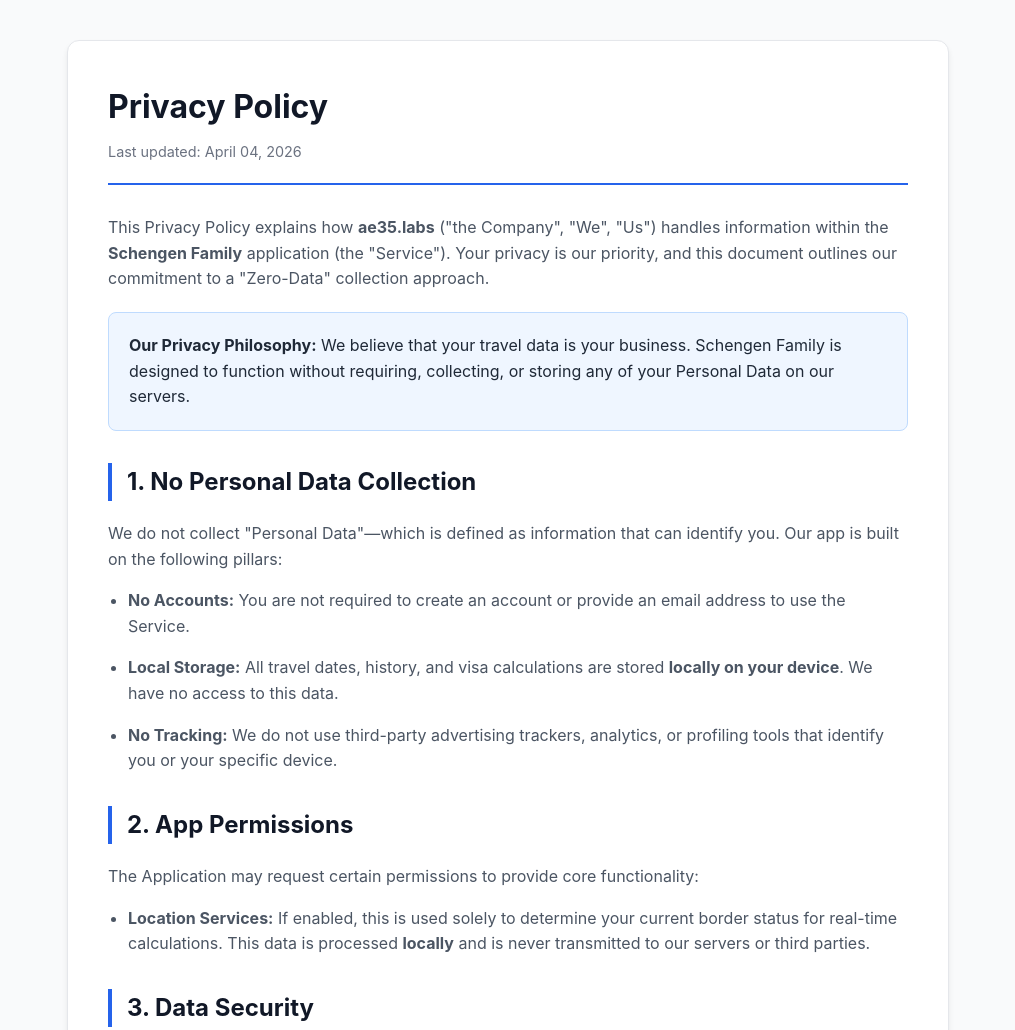
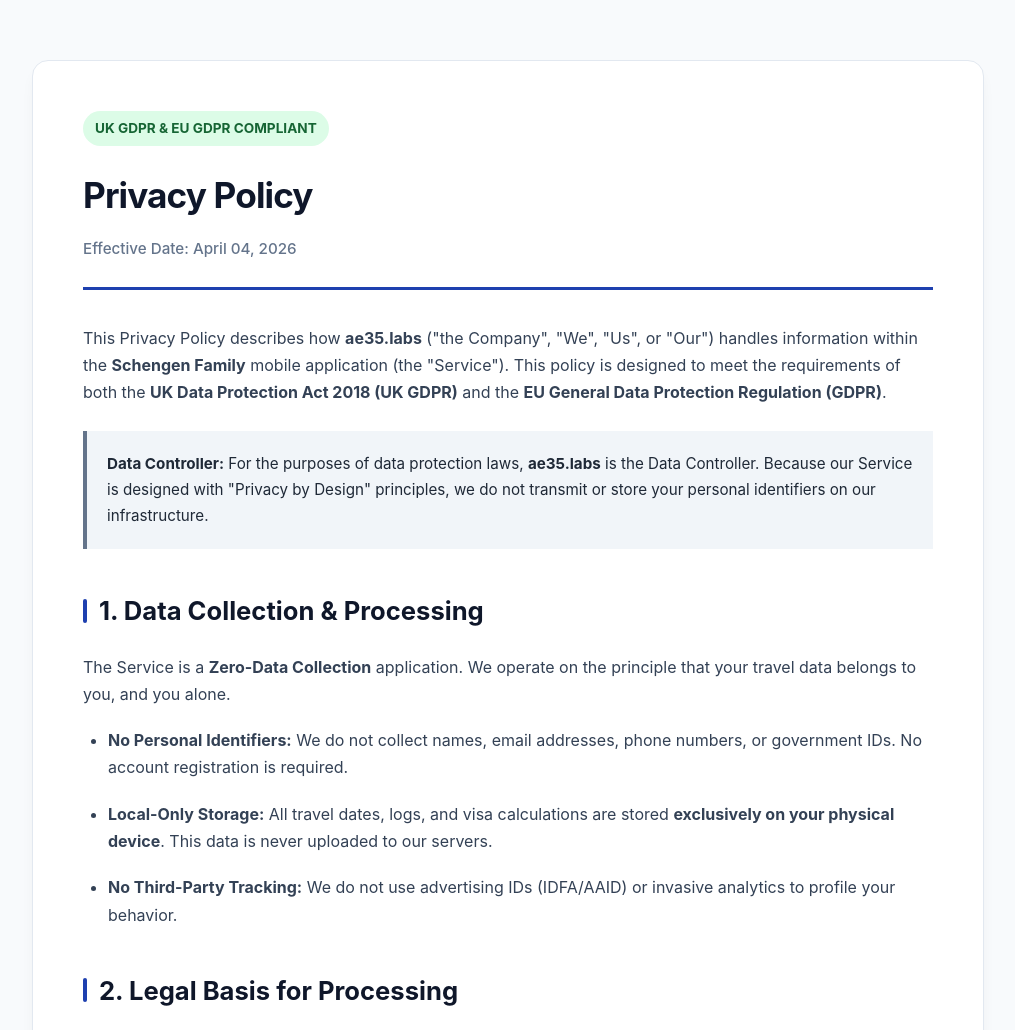
Before and after one commit to ae35labs/ae35labs-privacy, a plain HTML site: page index.html in a window 1280 px wide. Shown: the top 1030 px of the page, without its empty margins (132-1147 px from the left). Drawn offline with Linux system fonts and the light colour scheme.

Commit message:
Update privacy policy and styling in index.html

```diff
--- a/index.html
+++ b/index.html
@@ -6,16 +6,17 @@
     <title>Privacy Policy | Schengen Family</title>
     <style>
         :root {
-            --primary-color: #2563eb;
+            --primary-color: #1e40af; /* Deep Blue */
+            --accent-color: #3b82f6;
             --text-color: #1f2937;
-            --bg-color: #f9fafb;
+            --bg-color: #f8fafc;
             --card-bg: #ffffff;
-            --border-color: #e5e7eb;
+            --border-color: #e2e8f0;
         }
 
         body {
-            font-family: -apple-system, BlinkMacSystemFont, "Segoe UI", Roboto, Helvetica, Arial, sans-serif;
-            line-height: 1.6;
+            font-family: -apple-system, BlinkMacSystemFont, "Inter", "Segoe UI", Roboto, sans-serif;
+            line-height: 1.7;
             color: var(--text-color);
             background-color: var(--bg-color);
             margin: 0;
@@ -23,87 +24,119 @@
         }
 
         .container {
-            max-width: 800px;
-            margin: 40px auto;
-            padding: 40px;
+            max-width: 850px;
+            margin: 60px auto;
+            padding: 50px;
             background: var(--card-bg);
             border: 1px solid var(--border-color);
-            border-radius: 12px;
-            box-shadow: 0 4px 6px -1px rgba(0, 0, 0, 0.1);
+            border-radius: 16px;
+            box-shadow: 0 10px 15px -3px rgba(0, 0, 0, 0.05);
         }
 
         header {
-            border-bottom: 2px solid var(--primary-color);
-            padding-bottom: 20px;
-            margin-bottom: 30px;
+            border-bottom: 3px solid var(--primary-color);
+            padding-bottom: 25px;
+            margin-bottom: 35px;
         }
 
         h1 {
             margin: 0;
-            font-size: 2rem;
-            color: #111827;
+            font-size: 2.2rem;
+            color: #0f172a;
+            letter-spacing: -0.025em;
         }
 
         .last-updated {
-            color: #6b7280;
-            font-size: 0.9rem;
-            margin-top: 8px;
+            color: #64748b;
+            font-size: 0.95rem;
+            margin-top: 10px;
+            font-weight: 500;
         }
 
         h2 {
-            font-size: 1.5rem;
-            color: #111827;
-            margin-top: 2rem;
-            border-left: 4px solid var(--primary-color);
-            padding-left: 15px;
+            font-size: 1.6rem;
+            color: #0f172a;
+            margin-top: 2.5rem;
+            display: flex;
+            align-items: center;
         }
 
-        h3 {
-            font-size: 1.1rem;
-            color: #374151;
-            margin-top: 1.5rem;
+        h2::before {
+            content: "";
+            display: inline-block;
+            width: 4px;
+            height: 24px;
+            background: var(--primary-color);
+            margin-right: 12px;
+            border-radius: 2px;
         }
 
         p, li {
-            margin-bottom: 1rem;
-            color: #4b5563;
+            margin-bottom: 1.2rem;
+            color: #334155;
         }
 
         ul {
-            padding-left: 20px;
+            padding-left: 25px;
         }
 
-        .highlight-box {
-            background-color: #eff6ff;
-            border: 1px solid #bfdbfe;
-            padding: 20px;
-            border-radius: 8px;
-            margin: 20px 0;
+        .status-badge {
+            display: inline-block;
+            background-color: #dcfce7;
+            color: #166534;
+            padding: 6px 12px;
+            border-radius: 20px;
+            font-size: 0.85rem;
+            font-weight: 700;
+            margin-bottom: 20px;
+            text-transform: uppercase;
         }
 
-        .contact-info {
-            background-color: #f3f4f6;
+        .law-box {
+            background-color: #f1f5f9;
+            border-left: 4px solid #64748b;
             padding: 20px;
-            border-radius: 8px;
-            margin-top: 30px;
+            margin: 25px 0;
+            font-size: 0.95rem;
+        }
+
+        .contact-card {
+            background: linear-gradient(135deg, #1e40af 0%, #3b82f6 100%);
+            color: white;
+            padding: 30px;
+            border-radius: 12px;
+            margin-top: 40px;
+        }
+
+        .contact-card h2 {
+            color: white;
+            margin-top: 0;
+            border: none;
+        }
+
+        .contact-card h2::before { display: none; }
+
+        .contact-card a {
+            color: #dbeafe;
+            font-weight: bold;
+            text-decoration: none;
+            border-bottom: 1px dashed #dbeafe;
         }
 
         footer {
             text-align: center;
-            margin-top: 40px;
-            padding-bottom: 40px;
-            font-size: 0.8rem;
-            color: #9ca3af;
+            margin-top: 50px;
+            padding-bottom: 50px;
+            font-size: 0.85rem;
+            color: #94a3b8;
         }
 
-        @media (max-width: 600px) {
+        @media (max-width: 768px) {
             .container {
                 margin: 0;
-                padding: 20px;
+                padding: 30px 20px;
                 border-radius: 0;
-                border: none;
             }
-            h1 { font-size: 1.5rem; }
         }
     </style>
 </head>
@@ -111,56 +144,64 @@
 
 <div class="container">
     <header>
+        <span class="status-badge">UK GDPR & EU GDPR Compliant</span>
         <h1>Privacy Policy</h1>
-        <div class="last-updated">Last updated: April 04, 2026</div>
+        <div class="last-updated">Effective Date: April 04, 2026</div>
     </header>
 
-    <p>This Privacy Policy explains how <strong>ae35.labs</strong> ("the Company", "We", "Us") handles information within the <strong>Schengen Family</strong> application (the "Service"). Your privacy is our priority, and this document outlines our commitment to a "Zero-Data" collection approach.</p>
+    <p>This Privacy Policy describes how <strong>ae35.labs</strong> ("the Company", "We", "Us", or "Our") handles information within the <strong>Schengen Family</strong> mobile application (the "Service"). This policy is designed to meet the requirements of both the <strong>UK Data Protection Act 2018 (UK GDPR)</strong> and the <strong>EU General Data Protection Regulation (GDPR)</strong>.</p>
 
-    <div class="highlight-box">
-        <strong>Our Privacy Philosophy:</strong> We believe that your travel data is your business. Schengen Family is designed to function without requiring, collecting, or storing any of your Personal Data on our servers.
+    <div class="law-box">
+        <strong>Data Controller:</strong> For the purposes of data protection laws, <strong>ae35.labs</strong> is the Data Controller. Because our Service is designed with "Privacy by Design" principles, we do not transmit or store your personal identifiers on our infrastructure.
     </div>
 
-    <h2>1. No Personal Data Collection</h2>
-    <p>We do not collect "Personal Data"—which is defined as information that can identify you. Our app is built on the following pillars:</p>
+    <h2>1. Data Collection & Processing</h2>
+    <p>The Service is a <strong>Zero-Data Collection</strong> application. We operate on the principle that your travel data belongs to you, and you alone.</p>
     <ul>
-        <li><strong>No Accounts:</strong> You are not required to create an account or provide an email address to use the Service.</li>
-        <li><strong>Local Storage:</strong> All travel dates, history, and visa calculations are stored <strong>locally on your device</strong>. We have no access to this data.</li>
-        <li><strong>No Tracking:</strong> We do not use third-party advertising trackers, analytics, or profiling tools that identify you or your specific device.</li>
+        <li><strong>No Personal Identifiers:</strong> We do not collect names, email addresses, phone numbers, or government IDs. No account registration is required.</li>
+        <li><strong>Local-Only Storage:</strong> All travel dates, logs, and visa calculations are stored <strong>exclusively on your physical device</strong>. This data is never uploaded to our servers.</li>
+        <li><strong>No Third-Party Tracking:</strong> We do not use advertising IDs (IDFA/AAID) or invasive analytics to profile your behavior.</li>
     </ul>
 
-    <h2>2. App Permissions</h2>
-    <p>The Application may request certain permissions to provide core functionality:</p>
+    <h2>2. Legal Basis for Processing</h2>
+    <p>Under EU and UK law, we must specify the legal basis for any data processing. To the extent that the App processes data locally on your device, the legal basis is:</p>
     <ul>
-        <li><strong>Location Services:</strong> If enabled, this is used solely to determine your current border status for real-time calculations. This data is processed <strong>locally</strong> and is never transmitted to our servers or third parties.</li>
+        <li><strong>Contractual Necessity:</strong> Local processing is required to provide the visa calculation services you requested.</li>
+        <li><strong>Consent:</strong> Any optional device permissions (such as Location) are processed only after you provide explicit consent via system prompts.</li>
     </ul>
 
-    <h2>3. Data Security</h2>
-    <p>Since we do not collect or store your data on any external servers, there is no risk of your personal information being compromised via a server-side data breach. You are responsible for the security of your own device. We recommend using device-level security such as Passcodes, FaceID, or TouchID.</p>
-
-    <h2>4. UK GDPR & Statutory Rights</h2>
-    <p>We strictly adhere to the UK General Data Protection Regulation (UK GDPR) and the <strong>Data (Use and Access) Act 2025</strong>. Because we do not process your data on our infrastructure:</p>
+    <h2>3. Device Permissions</h2>
+    <p>To provide specific features, the Application may request:</p>
     <ul>
-        <li><strong>Right to Access/Erasure:</strong> You can exercise these rights instantly by managing the data within the app settings or by deleting the Application from your device.</li>
+        <li><strong>Location Data:</strong> Used locally to assist in tracking border crossings. This information is processed in real-time on your device and is not shared with us or any third party.</li>
     </ul>
 
-    <h2>5. Children’s Privacy</h2>
-    <p>Our Service is safe for all ages. We do not knowingly collect or request any information from children under the age of 13. In accordance with the UK Age Appropriate Design Code, our data processing is designed with the best interests of the user in mind.</p>
+    <h2>4. International Data Transfers</h2>
+    <p>Because no personal data is collected or transmitted to our servers, <strong>no international transfer of personal data occurs</strong>. Your data remains within your control on your device, regardless of your geographic location.</p>
 
-    <h2>6. Changes to this Policy</h2>
-    <p>We may update our Privacy Policy from time to time. We will notify you of any changes by posting the new Privacy Policy on this page and updating the "Last updated" date at the top.</p>
+    <h2>5. Your Rights (UK & EU)</h2>
+    <p>Under the GDPR (EU) and UK GDPR, you have the right to access, rectify, or erase your data. Since your data is stored locally:</p>
+    <ul>
+        <li><strong>Access & Portability:</strong> You can view all data within the App interface.</li>
+        <li><strong>Erasure:</strong> You can delete all data at any time by clearing the App cache or uninstalling the Application.</li>
+        <li><strong>Lodging a Complaint:</strong> You have the right to complain to a supervisory authority (such as the ICO in the UK or your local Data Protection Authority in the EU).</li>
+    </ul>
 
-    <div class="contact-info">
-        <h2>7. Contact Us</h2>
-        <p>If you have any questions regarding this "Zero-Data" policy or our privacy practices, please reach out to us:</p>
+    <h2>6. Children's Privacy</h2>
+    <p>Our Service does not collect information from anyone. We do not knowingly process data from children under 16 (EU) or 13 (UK). Our Service is safe for general audiences as it lacks data-harvesting capabilities.</p>
+
+    <div class="contact-card">
+        <h2>7. Contact Information</h2>
+        <p>For questions regarding this policy or our privacy practices, please contact us:</p>
         <p><strong>Email:</strong> <a href="mailto:ae35.labs@gmail.com">ae35.labs@gmail.com</a></p>
         <p><strong>Developer:</strong> ae35.labs<br>
-        <strong>Location:</strong> United Kingdom</p>
+        <strong>Jurisdiction:</strong> United Kingdom</p>
     </div>
 </div>
 
 <footer>
-    &copy; 2026 ae35.labs. All rights reserved.
+    &copy; 2026 ae35.labs. All rights reserved.<br>
+    Schengen Family is a tool for calculation assistance and does not constitute legal immigration advice.
 </footer>
 
 </body>
```
